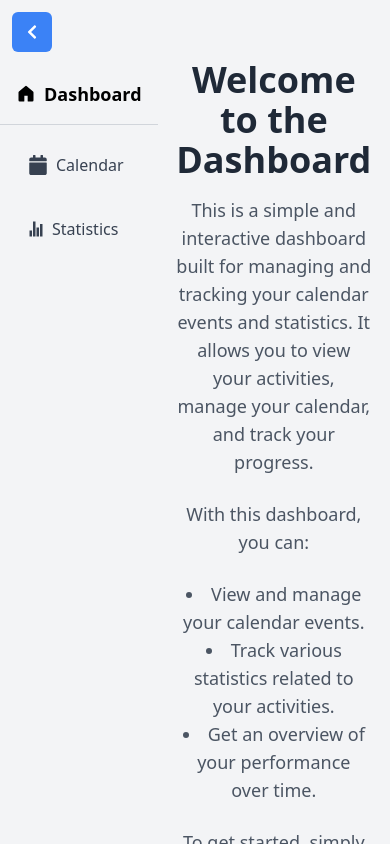
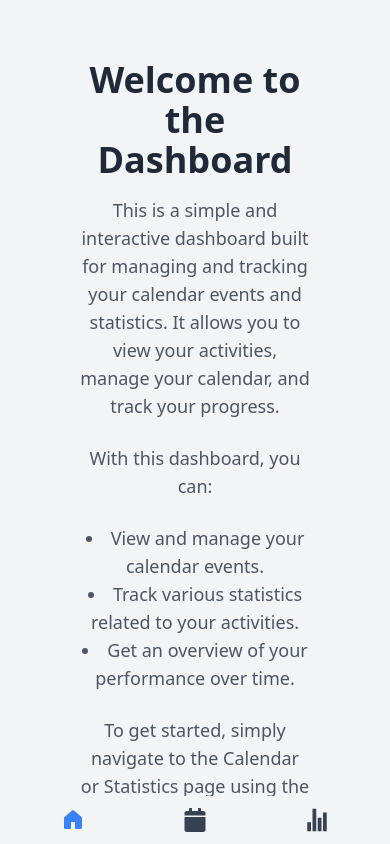
Before and after one commit to Julobulo/Calendar-React, a React (Vite) app in the folder calendar/: page / in a window 390 px wide. Built offline with nearby package versions, Linux system fonts and the light colour scheme.

Commit message:
making sidebar responsive

```diff
--- a/calendar/src/App.tsx
+++ b/calendar/src/App.tsx
@@ -11,7 +11,7 @@ import { ToastContainer, Bounce } from "react-toastify";
 
 const App = () => {
   return (
-    <div className="flex h-screen">
+    <div className="flex h-screen pb-12 md:pb-0">
       <ToastContainer
         position="top-right"
         autoClose={5000}
--- a/calendar/src/components/Sidebar.tsx
+++ b/calendar/src/components/Sidebar.tsx
@@ -20,7 +20,8 @@ const Sidebar = () => {
   };
 
   return (
-    <div className="h-full bg-gray-100 shadow-md transition-all duration-300 flex flex-col">
+    <>
+    <div className="hidden md:flex flex-col h-full bg-gray-100 shadow-md transition-all duration-300">
       {/* Toggle button inside sidebar */}
       <div className={`w-full p-3 flex ${!isOpen && "justify-center"}`}>
         <button
@@ -63,7 +64,64 @@ const Sidebar = () => {
         </Link>
       </nav>
     </div>
+    {/* Mobile Navbar (Hidden on desktop) */}
+    <div className="flex md:hidden bg-gray-100 shadow-md fixed bottom-0 w-full p-3 justify-around">
+    <Link to="/" className={isActive("/") ? "text-blue-500" : "text-gray-700"}>
+      <GoHomeFill className="text-2xl" />
+    </Link>
+    <Link to="/calendar" className={isActive("/calendar") ? "text-blue-500" : "text-gray-700"}>
+      <FaCalendar className="text-2xl" />
+    </Link>
+    <Link to="/statistics" className={isActive("/statistics") ? "text-blue-500" : "text-gray-700"}>
+      <IoStatsChartSharp className="text-2xl" />
+    </Link>
+  </div>
+  </>
   );
+  // return (
+  //   <div className={`bg-gray-100 shadow-md transition-all duration-300 flex flex-col md:flex-row
+  //     ${isOpen ? "w-full md:w-64 h-64 md:h-full" : "w-full md:w-16 h-16 md:h-full"}`}>
+
+  //     {/* Toggle button */}
+  //     <div className="p-3 flex md:hidden">
+  //       <button onClick={toggleSidebar} className="p-3 text-white bg-blue-500 rounded-md w-10">
+  //         {isOpen ? <FaChevronLeft /> : <FaBars />}
+  //       </button>
+  //     </div>
+
+  //     {/* Sidebar Content */}
+  //     <div className="p-4 text-lg font-bold border-b md:border-b-0 md:border-r border-gray-300 w-full md:w-auto">
+  //       <Link to="/" className="block w-full text-center">
+  //         <div className={`flex items-center space-x-2 ${!isOpen ? "justify-center" : ""}`}>
+  //           <GoHomeFill className="text-xl" />
+  //           {isOpen && <span>Dashboard</span>}
+  //         </div>
+  //       </Link>
+  //     </div>
+
+  //     {/* Navigation */}
+  //     <nav className={`flex ${isOpen ? "flex-col md:flex-col" : "flex-row md:flex-col"} p-4 space-y-4 md:space-y-4 space-x-4 md:space-x-0`}>
+  //       <Link
+  //         to="/calendar"
+  //         className={`p-3 rounded-lg ${isActive("/calendar") ? "bg-blue-500 text-white" : "hover:bg-blue-100 text-gray-700"}`}
+  //       >
+  //         <div className="flex items-center space-x-2">
+  //           <FaCalendar className="text-xl" />
+  //           {isOpen && <span>Calendar</span>}
+  //         </div>
+  //       </Link>
+  //       <Link
+  //         to="/statistics"
+  //         className={`p-3 rounded-lg ${isActive("/statistics") ? "bg-blue-500 text-white" : "hover:bg-blue-100 text-gray-700"}`}
+  //       >
+  //         <div className="flex items-center space-x-2">
+  //           <IoStatsChartSharp />
+  //           {isOpen && <span>Statistics</span>}
+  //         </div>
+  //       </Link>
+  //     </nav>
+  //   </div>
+  // );
 };
 
 export default Sidebar;
```
